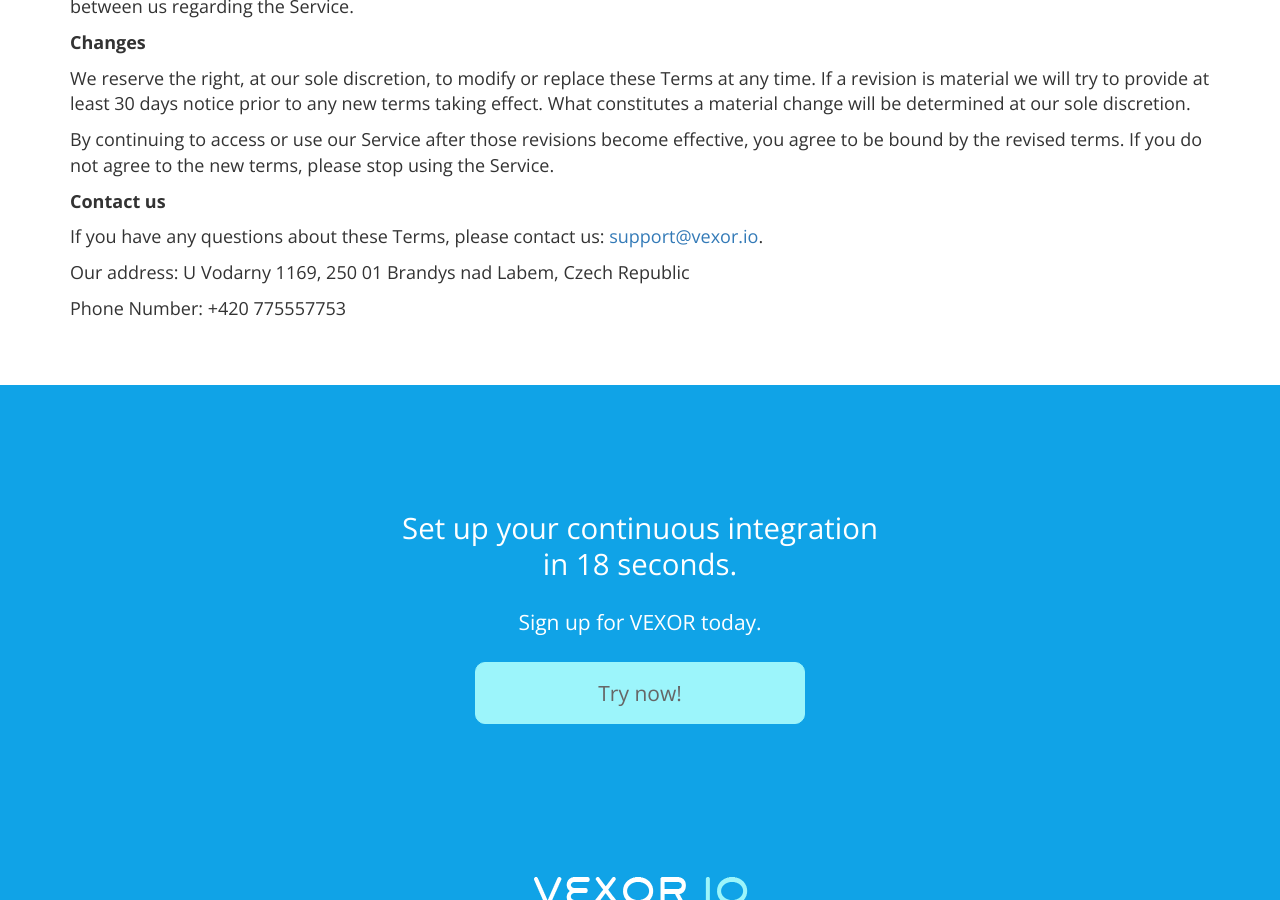
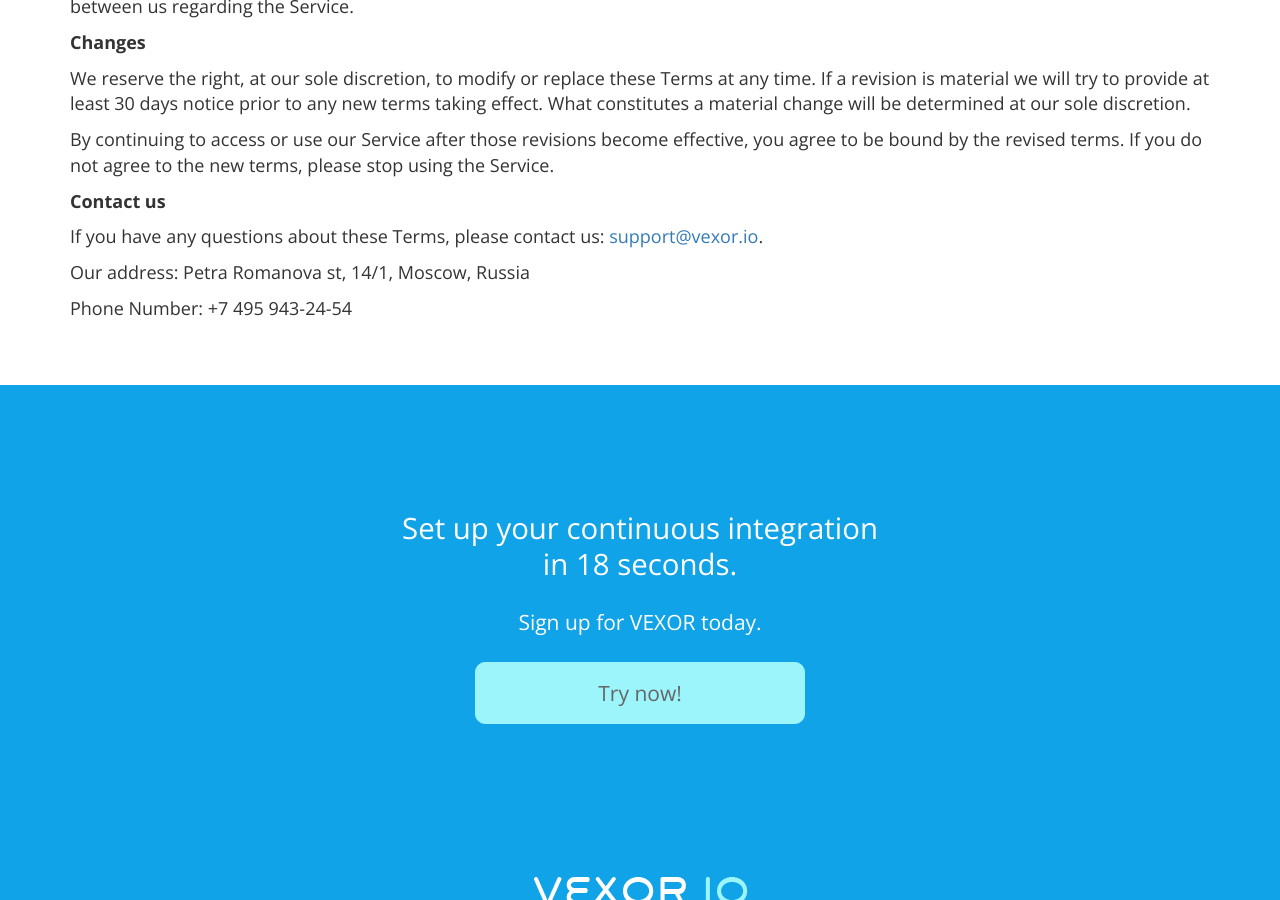
Before and after one commit to vexor/vx-promo, a Jekyll site: the page built from p/terms.md, in a window 1280 px wide and 900 px high, scrolled down 2477 px. Built offline with Jekyll 4.4.1, drawn with Linux system fonts in a browser that asks for light colours; nearby versions of some CDN libraries; Markdown is read by kramdown in place of the engine named in the settings; comment, search, counter and statistics services are not loaded.

Commit message:
address + phone

```diff
--- a/p/terms.md
+++ b/p/terms.md
@@ -174,6 +174,6 @@
 
 If you have any questions about these Terms, please contact us: [support@vexor.io](mailto@support@vexor.io).
 
-Our address: U Vodarny 1169, 250 01 Brandys nad Labem, Czech Republic
+Our address: Petra Romanova st, 14/1, Moscow, Russia
 
-Phone Number: +420 775557753
+Phone Number: +7 495 943-24-54
```
